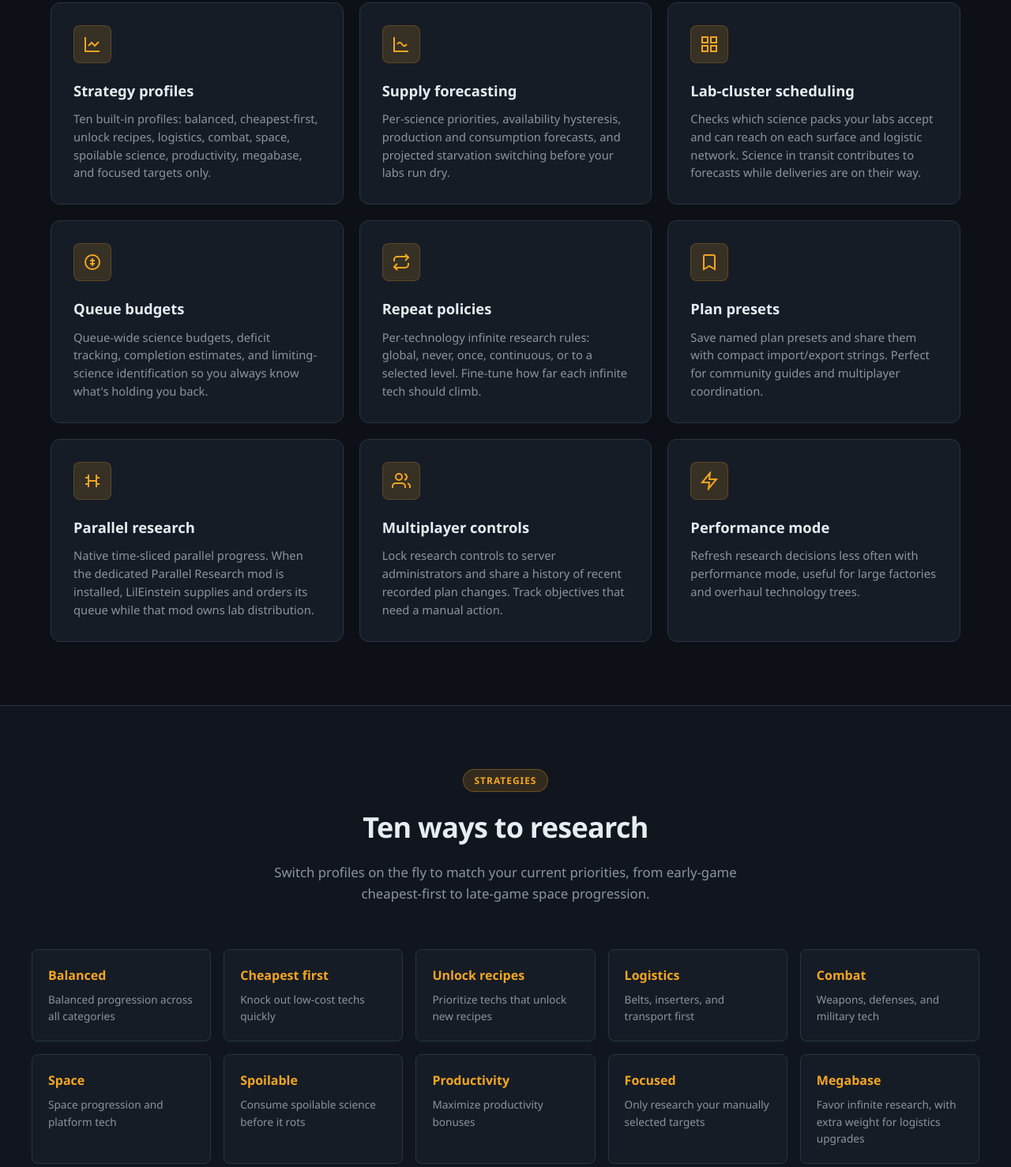
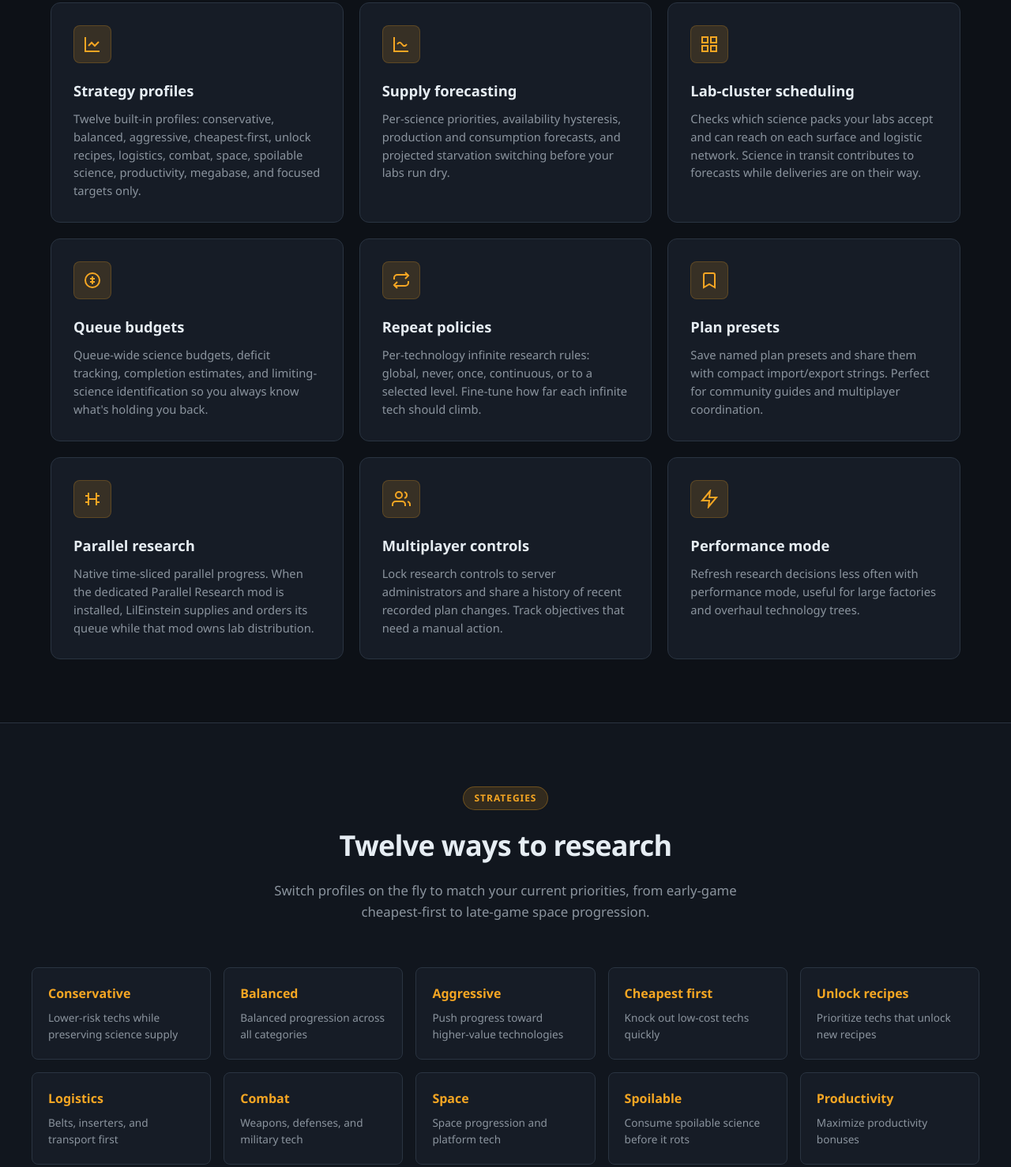
Before and after one commit to joaomcarlos/LilEinstein, a plain HTML site: page website/index.html in a window 1280 px wide. Shown: the part 1106-2584 px from the top of the page at 79% size. Drawn offline with Linux system fonts and the light colour scheme.

Commit message:
Fix review findings for the 1.0.0 release
- Wire conservative and aggressive into strategy_order so the
  automation-behavior controls pass validation, and give both strategies
  real scoring adjustments. Guard decision_strategy so failed writes are
  not recorded as changes.
- Tighten README claims: history covers recent plan changes, not every
  queue change; reachable science and in-transit forecasts are described
  separately.
- Publishing doc: pin the utilities category, and require the manifest
  review plus explicit sign-off before upload.
- Root DOX index no longer claims migration coverage.
- Record the AutoSwitchTechs port properly: third-party notice in LICENSE
  plus a source-level attribution comment.
- Website now lists all twelve strategy profiles.

```diff
--- a/website/index.html
+++ b/website/index.html
@@ -56,7 +56,7 @@
       </div>
       <div class="hero-stats">
         <div class="stat">
-          <span class="stat-num">10</span>
+          <span class="stat-num">12</span>
           <span class="stat-label">Strategy profiles</span>
         </div>
         <div class="stat">
@@ -98,7 +98,7 @@
         </div>
         <h3>Strategy profiles</h3>
         <p>
-          Ten built-in profiles: balanced, cheapest-first, unlock recipes, logistics, combat, space,
+          Twelve built-in profiles: conservative, balanced, aggressive, cheapest-first, unlock recipes, logistics, combat, space,
           spoilable science, productivity, megabase, and focused targets only.
         </p>
       </div>
@@ -189,14 +189,16 @@
   <section class="section section-alt" id="strategies">
     <div class="section-header">
       <span class="section-tag">Strategies</span>
-      <h2 class="section-title">Ten ways to research</h2>
+      <h2 class="section-title">Twelve ways to research</h2>
       <p class="section-desc">
         Switch profiles on the fly to match your current priorities, from early-game cheapest-first
         to late-game space progression.
       </p>
     </div>
     <div class="strategy-grid">
+      <div class="strategy-card"><span class="strategy-name">Conservative</span><span class="strategy-desc">Lower-risk techs while preserving science supply</span></div>
       <div class="strategy-card"><span class="strategy-name">Balanced</span><span class="strategy-desc">Balanced progression across all categories</span></div>
+      <div class="strategy-card"><span class="strategy-name">Aggressive</span><span class="strategy-desc">Push progress toward higher-value technologies</span></div>
       <div class="strategy-card"><span class="strategy-name">Cheapest first</span><span class="strategy-desc">Knock out low-cost techs quickly</span></div>
       <div class="strategy-card"><span class="strategy-name">Unlock recipes</span><span class="strategy-desc">Prioritize techs that unlock new recipes</span></div>
       <div class="strategy-card"><span class="strategy-name">Logistics</span><span class="strategy-desc">Belts, inserters, and transport first</span></div>
```
Also changed, not shown: 8 other files.
